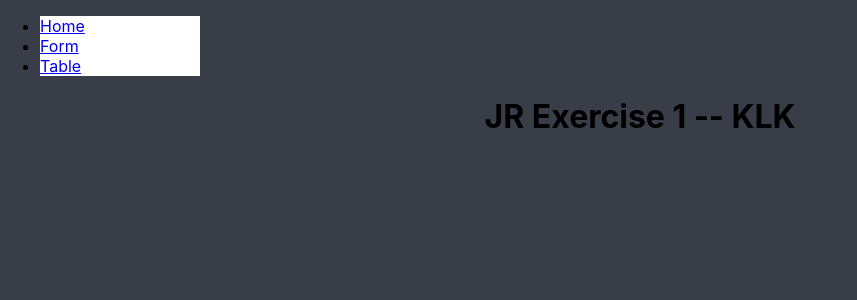
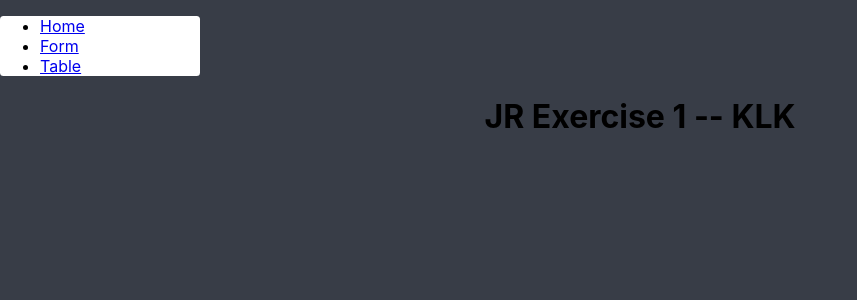
Before and after one commit to josera980/ReactEx01, a React (Create React App) app: page / in a window 1280 px wide. Shown: the top 300 px of the page, without its empty margins (0-857 px from the left). Built offline with nearby package versions, Linux system fonts and the light colour scheme.

Commit message:
Styling the links

```diff
--- a/src/App.css
+++ b/src/App.css
@@ -2,11 +2,12 @@
   text-align: center;
 }
 
-.App li {
+.App ul {
   text-align: left;
+  width: 30%;
+  max-width: 10rem;
   background-color: white;
-  width: 50%;
-  max-width: 10rem;
+  border-radius: 3.5px;
 }
 
 .App-logo {
```
